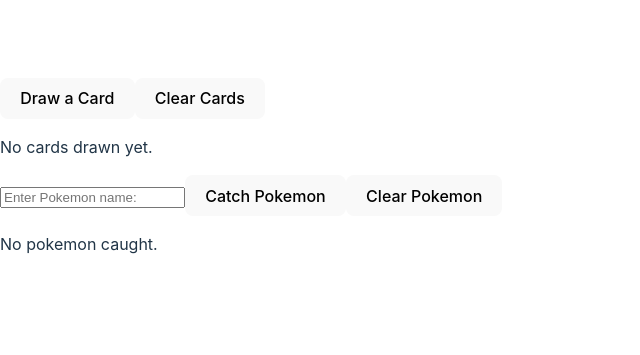
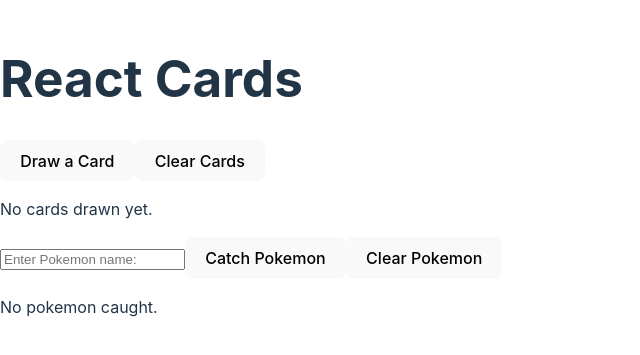
Before and after one commit to blovelace84/react-cards-PokeDex, a React (Vite) app in the folder react-cards-app/: page / in a window 1280 px wide. Shown: the part 225-580 px from the top of the page, without its empty margins (0-640 px from the left). Built offline with nearby package versions, Linux system fonts and the light colour scheme.

Commit message:
Update App.jsx

```diff
--- a/react-cards-app/src/App.jsx
+++ b/react-cards-app/src/App.jsx
@@ -4,6 +4,7 @@
 function App() {
   return (
     <div className="App">
+      <h1>React Cards</h1>
       <PlayingCardList />
       <PokeDex />
     </div>
```
